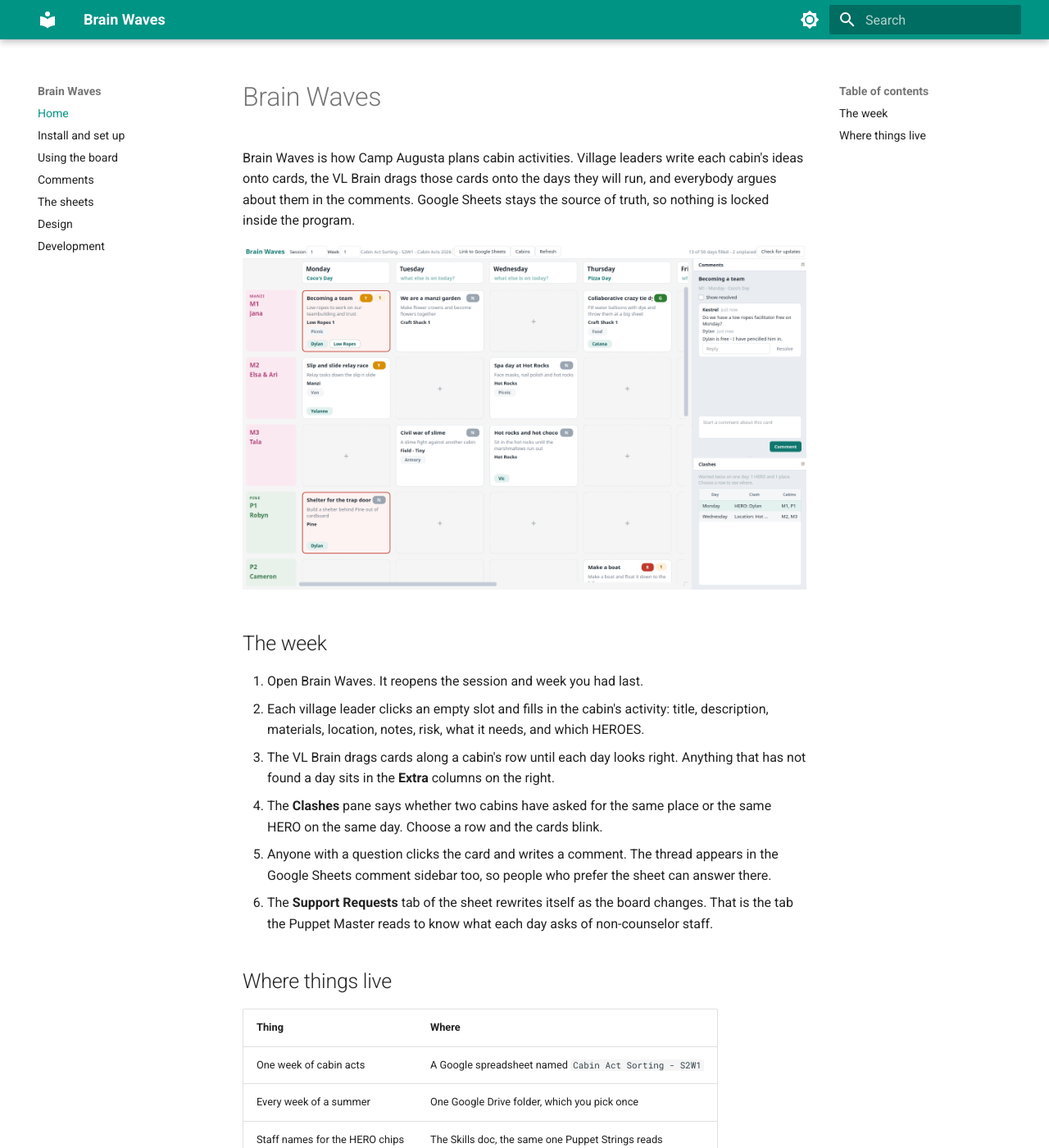
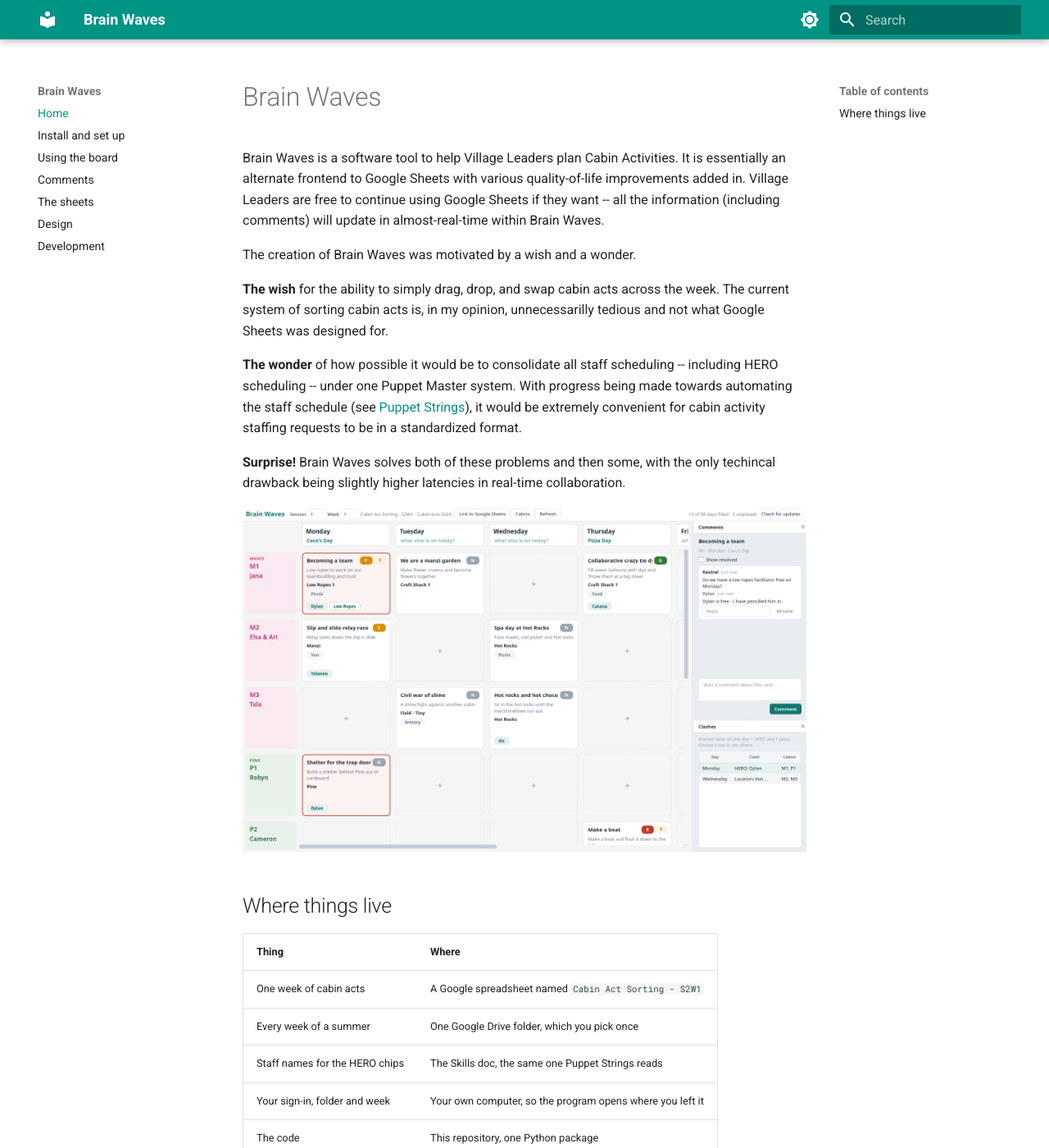
Before and after one commit to Dylan-Puppet-Master/Brain-Waves, an MkDocs documentation site: the page built from docs/index.md, in a window 1280 px wide and 1400 px high. Shown: the whole window at 82% size. Built offline with MkDocs 1.6.1 and Material for MkDocs 9.7.7, drawn with Linux system fonts in a browser that asks for light colours.

```diff
--- a/docs/index.md
+++ b/docs/index.md
@@ -1,25 +1,17 @@
 # Brain Waves
 
-Brain Waves is how Camp Augusta plans cabin activities. Village leaders write each cabin's
-ideas onto cards, the VL Brain drags those cards onto the days they will run, and everybody
-argues about them in the comments. Google Sheets stays the source of truth, so nothing is
-locked inside the program.
+Brain Waves is a software tool to help Village Leaders plan Cabin Activities. It is essentially an alternate frontend to Google Sheets with various quality-of-life improvements added in. Village Leaders are free to continue using Google Sheets if they want -- all the information (including comments) will update in almost-real-time within Brain Waves.
+
+The creation of Brain Waves was motivated by a wish and a wonder.
+
+**The wish** for the ability to simply drag, drop, and swap cabin acts across the week. The current system of sorting cabin acts is, in my opinion, unnecessarilly tedious and not what Google Sheets was designed for.
+
+**The wonder** of how possible it would be to consolidate all staff scheduling -- including HERO scheduling -- under one Puppet Master system. With progress being made towards automating the staff schedule (see [Puppet Strings](https://github.com/Dylan-Puppet-Master/Puppet-Strings)), it would be extremely convenient for cabin activity staffing requests to be in a standardized format.
+
+**Surprise!** Brain Waves solves both of these problems and then some, with the only techincal drawback being slightly higher latencies in real-time collaboration.
 
 ![The board](img/app.png)
 
-## The week
-
-1. Open Brain Waves. It reopens the session and week you had last.
-2. Each village leader clicks an empty slot and fills in the cabin's activity: title,
-   description, materials, location, notes, risk, what it needs, and which HEROES.
-3. The VL Brain drags cards along a cabin's row until each day looks right. Anything that
-   has not found a day sits in the **Extra** columns on the right.
-4. The **Clashes** pane says whether two cabins have asked for the same place or the same
-   HERO on the same day. Choose a row and the cards blink.
-5. Anyone with a question clicks the card and writes a comment. The thread appears in the
-   Google Sheets comment sidebar too, so people who prefer the sheet can answer there.
-6. The **Support Requests** tab of the sheet rewrites itself as the board changes. That is
-   the tab the Puppet Master reads to know what each day asks of non-counselor staff.
 
 ## Where things live
 
```
Also changed, not shown: README.md (+25 -18 lines).
